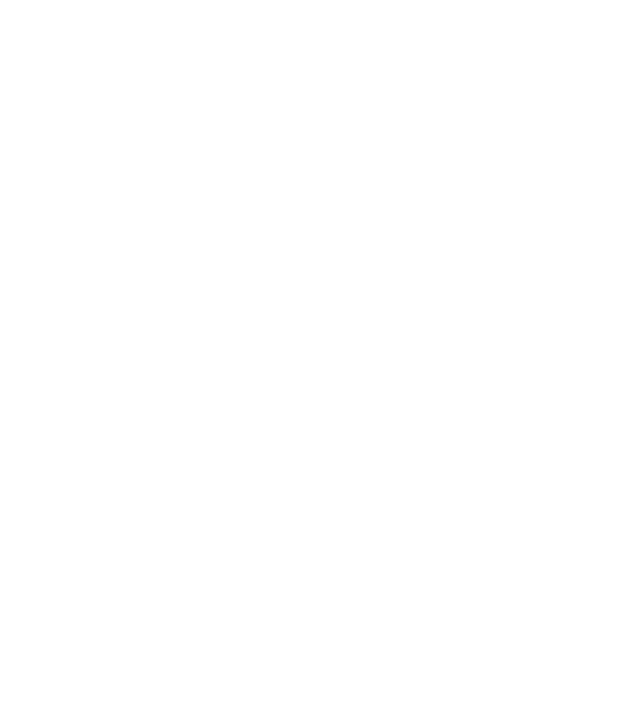
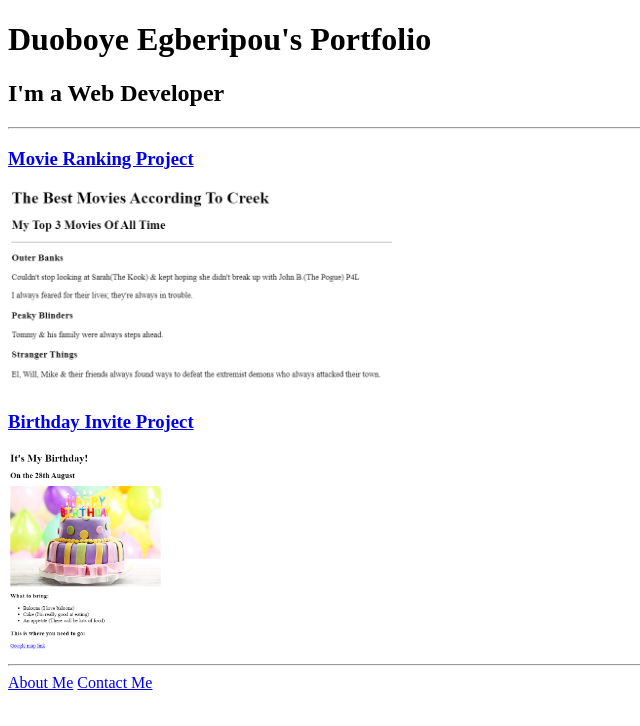
Before and after one commit to creek16/html-portfolio, a plain HTML site: page index.html in a window 1280 px wide. Shown: the whole page, without its empty margins (0-640 px from the left). Drawn offline with Linux system fonts and the light colour scheme.

Commit message:
Update index.html

```diff
--- a/index.html
+++ b/index.html
@@ -13,3 +13,32 @@ HINT for TODO 6: You can use the height attribute set to 200 to make the image s
 https://developer.mozilla.org/en-US/docs/Web/HTML/Element/img#attr-height -->
 
 <!-- TODO 7: Add the Contact Me and About Me page links -->
+<!DOCTYPE html>
+<html>
+    <head>
+        <meta charset="UTF-8">
+        <title>
+
+        </title>
+    </head>
+    <body>
+        <h1>
+            Duoboye Egberipou's Portfolio
+        </h1>
+        <h2>
+            I'm a Web Developer
+        </h2>
+        <hr />
+        <a href="./public/movie-ranking.html"><h3>Movie Ranking Project</h3></a>
+        <img src="./public/Movie Ranking.png" height="200">
+        <a href="./public/birthday-invite.html"><h3>Birthday Invite Project</h3></a>
+        <img src="./public/Birthday Invite.png" height="200">
+        <hr />
+        <a href="./public/about.html">About Me</a> <a href="./public/contact.html">Contact Me</a>
+
+
+
+
+
+    </body>
+</html>
```
